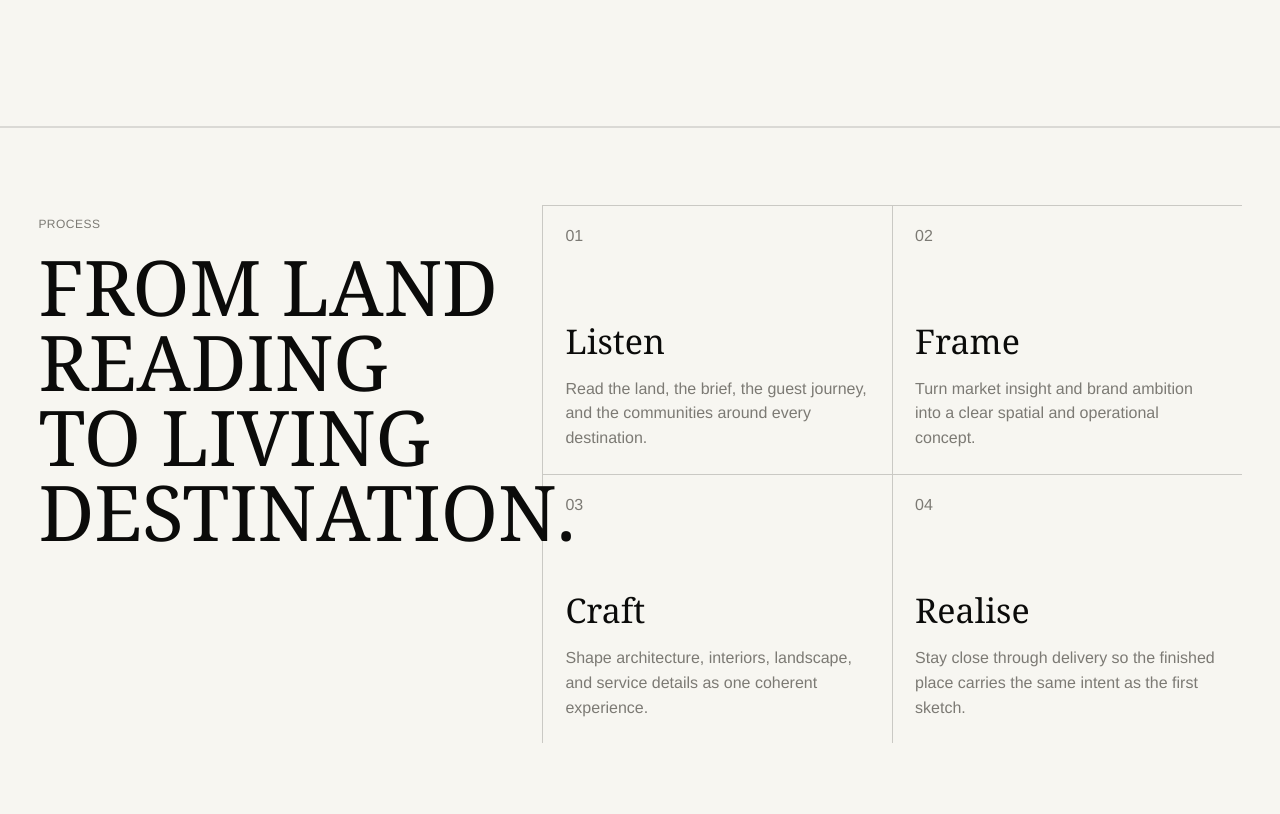
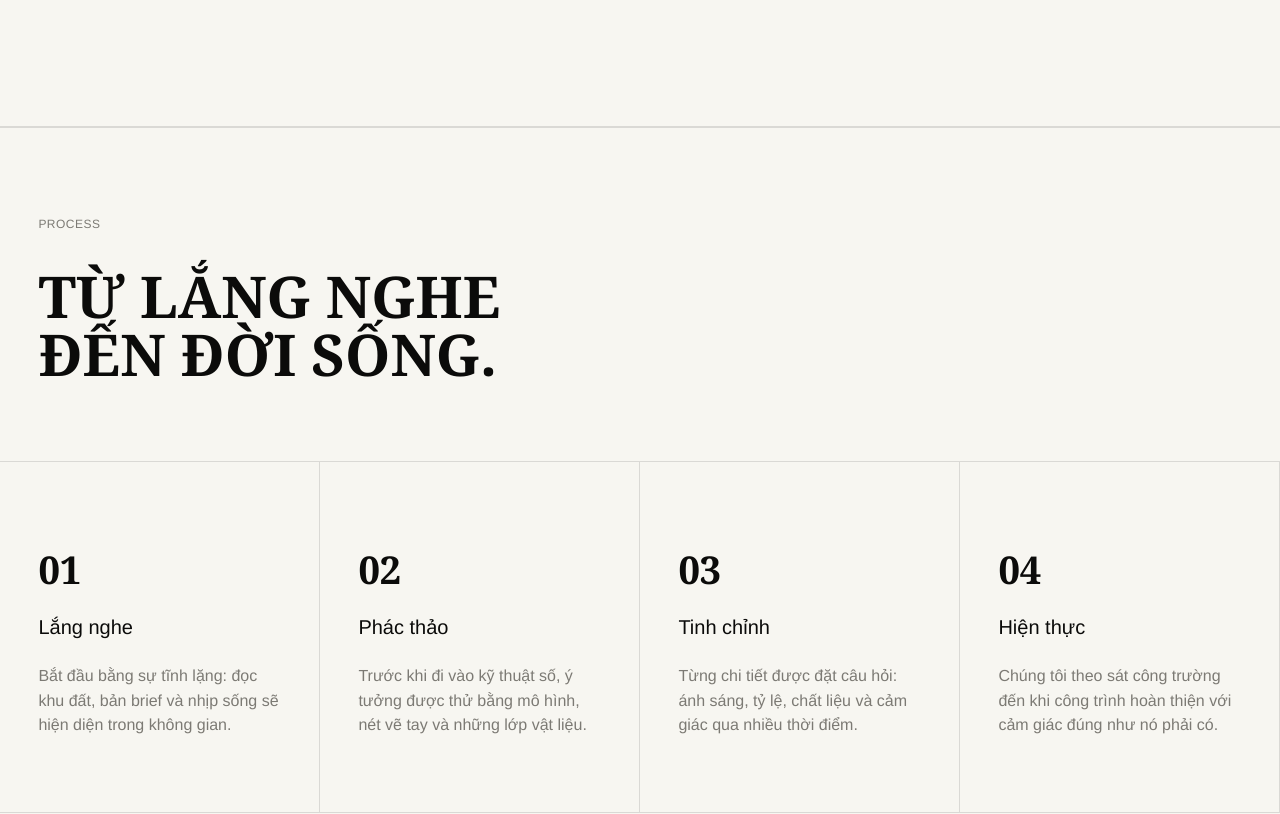
Before and after one commit to konglehong/chamgroup2, a React (Vite) app: page / in a window 1280 px wide. Shown: the part 5625-6439 px from the top of the page. Built offline with nearby package versions, Linux system fonts and the light colour scheme.

Commit message:
Match process section layout

```diff
--- a/src/main.jsx
+++ b/src/main.jsx
@@ -52,10 +52,10 @@ const projects = [
 ];
 
 const process = [
-  ["01", "Listen", "Read the land, the brief, the guest journey, and the communities around every destination."],
-  ["02", "Frame", "Turn market insight and brand ambition into a clear spatial and operational concept."],
-  ["03", "Craft", "Shape architecture, interiors, landscape, and service details as one coherent experience."],
-  ["04", "Realise", "Stay close through delivery so the finished place carries the same intent as the first sketch."],
+  ["01", "Lắng nghe", "Bắt đầu bằng sự tĩnh lặng: đọc khu đất, bản brief và nhịp sống sẽ hiện diện trong không gian."],
+  ["02", "Phác thảo", "Trước khi đi vào kỹ thuật số, ý tưởng được thử bằng mô hình, nét vẽ tay và những lớp vật liệu."],
+  ["03", "Tinh chỉnh", "Từng chi tiết được đặt câu hỏi: ánh sáng, tỷ lệ, chất liệu và cảm giác qua nhiều thời điểm."],
+  ["04", "Hiện thực", "Chúng tôi theo sát công trường đến khi công trình hoàn thiện với cảm giác đúng như nó phải có."],
 ];
 
 const featuredProjects = [
@@ -215,7 +215,7 @@ function App() {
       <section className="process" id="process">
         <div className="process-heading">
           <p>Process</p>
-          <h2>From land reading to living destination.</h2>
+          <h2>Từ lắng nghe đến đời sống.</h2>
         </div>
         <div className="process-grid">
           {process.map(([step, title, body]) => (
--- a/src/styles.css
+++ b/src/styles.css
@@ -367,43 +367,52 @@ button {
 .process {
   background: var(--paper);
   border-top: 1px solid var(--line);
-  display: grid;
-  gap: 38px;
-  grid-template-columns: minmax(260px, 0.8fr) 1.2fr;
-  padding: clamp(36px, 6vw, 86px) clamp(18px, 3vw, 44px);
+  display: block;
+  padding: 0;
+}
+
+.process-heading {
+  padding: clamp(56px, 6vw, 86px) clamp(24px, 3vw, 48px) clamp(52px, 6vw, 82px);
 }
 
 .process-heading h2 {
   font-family: Georgia, "Times New Roman", serif;
-  font-size: clamp(38px, 6vw, 78px);
-  font-weight: 400;
-  line-height: 0.98;
-  margin: 18px 0 0;
+  font-size: clamp(42px, 4.5vw, 66px);
+  font-weight: 700;
+  line-height: 1.02;
+  margin: 36px 0 0;
+  max-width: 860px;
+  text-wrap: balance;
 }
 
 .process-grid {
   display: grid;
-  grid-template-columns: repeat(2, minmax(0, 1fr));
+  border-top: 1px solid var(--line);
+  grid-template-columns: repeat(4, minmax(0, 1fr));
 }
 
 .process-grid article {
-  border-left: 1px solid rgba(23, 20, 15, 0.2);
-  border-top: 1px solid rgba(23, 20, 15, 0.2);
-  min-height: 220px;
-  padding: 22px;
+  border-right: 1px solid var(--line);
+  min-height: 350px;
+  padding: clamp(48px, 7vw, 104px) clamp(24px, 3vw, 48px) 56px;
 }
 
 .process-grid span {
-  color: var(--muted);
+  color: var(--ink);
   display: block;
-  margin-bottom: 72px;
+  font-family: Georgia, "Times New Roman", serif;
+  font-size: clamp(34px, 3vw, 48px);
+  font-weight: 700;
+  line-height: 1;
+  margin-bottom: 26px;
 }
 
 .process-grid h3 {
-  font-family: Georgia, "Times New Roman", serif;
-  font-size: 34px;
+  font-family: "Helvetica Neue", Arial, sans-serif;
+  font-size: 20px;
   font-weight: 400;
-  margin: 0 0 14px;
+  line-height: 1.25;
+  margin: 0 0 24px;
 }
 
 .selected {
@@ -571,8 +580,24 @@ address {
     grid-template-columns: 1fr;
   }
 
+  .process-heading {
+    padding: 48px 24px 46px;
+  }
+
+  .process-heading h2 {
+    font-size: clamp(36px, 12vw, 54px);
+    margin-top: 26px;
+  }
+
+  .process-grid article {
+    border-right: 0;
+    border-top: 1px solid var(--line);
+    min-height: auto;
+    padding: 34px 24px 42px;
+  }
+
   .process-grid span {
-    margin-bottom: 42px;
+    margin-bottom: 22px;
   }
 
   .selected a {
```
